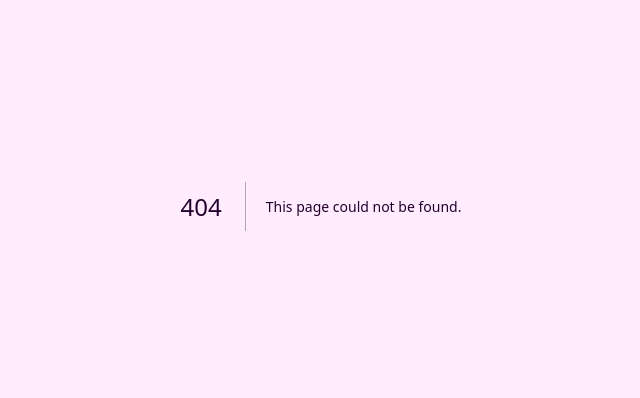
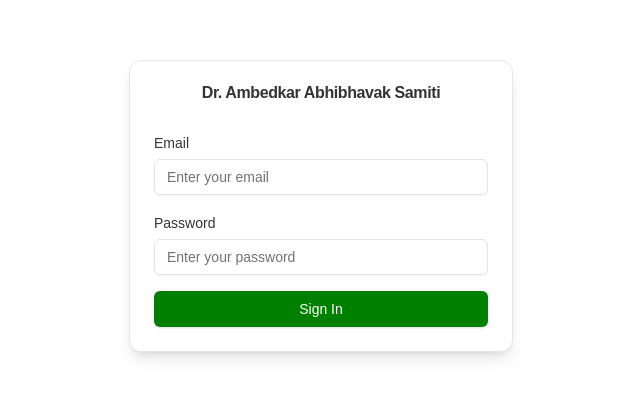
Before and after one commit to sonelAshutosh/drAmbedkarAbhibhavakSamiti, a Next.js app: page /login in a window 1280 px wide. Before the commit this address had no page. Shown: the part 194-592 px from the top of the page, without its empty margins (319-959 px from the left). Built offline with nearby package versions, Linux system fonts and the light colour scheme.

Commit message:
Added the login page design and dbConnection file

```diff
--- a/package.json
+++ b/package.json
@@ -9,10 +9,12 @@
     "lint": "next lint"
   },
   "dependencies": {
+    "@radix-ui/react-label": "^2.1.2",
     "@radix-ui/react-slot": "^1.1.2",
     "class-variance-authority": "^0.7.1",
     "clsx": "^2.1.1",
     "lucide-react": "^0.475.0",
+    "mongodb": "^6.13.0",
     "next": "15.1.7",
     "react": "^19.0.0",
     "react-dom": "^19.0.0",
--- a/src/app/layout.js
+++ b/src/app/layout.js
@@ -9,7 +9,7 @@
   return (
     <html lang="en">
       <body
-        className={`antialiased bg-primary-base text-secondary-dark dark:bg-secondary-dark dark:text-primary-base`}
+        className={`antialiased bg-primary-base text-primary-dark dark:bg-primary-dark  dark:text-primary-base`}
       >
         {children}
       </body>
--- /dev/null
+++ b/src/app/login/page.js
@@ -0,0 +1,78 @@
+'use client'
+
+import { Card, CardContent, CardHeader, CardTitle } from '@/components/ui/card'
+import { Input } from '@/components/ui/input'
+import { Label } from '@/components/ui/label'
+import { Button } from '@/components/ui/button'
+import { useState } from 'react'
+
+export default function LoginPage() {
+  const [email, setEmail] = useState('')
+  const [password, setPassword] = useState('')
+
+  const handleSubmit = (e) => {
+    e.preventDefault()
+    console.log('Logging in with:', { email, password })
+  }
+
+  return (
+    <div className="flex min-h-screen items-center justify-center bg-primary-base dark:bg-primary-dark px-4 sm:px-6 lg:px-8">
+      <Card className="w-full max-w-sm border border-gray-200 shadow-lg dark:border-gray-700">
+        <CardHeader className="flex flex-col items-center">
+          {/* // TODO Add Logo Image */}
+          {/* <img src="/logo-placeholder.png" alt="Organization Logo" className="h-16 w-16 mb-2" /> */}
+          <CardTitle className="text-center text-primary-dark dark:text-primary-base">
+            Dr. Ambedkar Abhibhavak Samiti
+          </CardTitle>
+          <p className="text-sm text-gray-500 dark:text-gray-400">
+            {/* Empowering Education */}
+          </p>
+        </CardHeader>
+        <CardContent>
+          <form onSubmit={handleSubmit} className="space-y-4">
+            <div>
+              <Label
+                htmlFor="email"
+                className="text-primary-dark dark:text-primary-base"
+              >
+                Email
+              </Label>
+              <Input
+                id="email"
+                type="email"
+                placeholder="Enter your email"
+                value={email}
+                onChange={(e) => setEmail(e.target.value)}
+                className="mt-1 w-full"
+                required
+              />
+            </div>
+            <div>
+              <Label
+                htmlFor="password"
+                className="text-primary-dark dark:text-primary-base"
+              >
+                Password
+              </Label>
+              <Input
+                id="password"
+                type="password"
+                placeholder="Enter your password"
+                value={password}
+                onChange={(e) => setPassword(e.target.value)}
+                className="mt-1 w-full"
+                required
+              />
+            </div>
+            <Button
+              type="submit"
+              className="w-full bg-accent-base text-primary-base dark:text-primary-dark hover:bg-green-700"
+            >
+              Sign In
+            </Button>
+          </form>
+        </CardContent>
+      </Card>
+    </div>
+  )
+}
--- /dev/null
+++ b/src/components/ui/card.jsx
@@ -0,0 +1,53 @@
+import * as React from "react"
+
+import { cn } from "@/lib/utils"
+
+const Card = React.forwardRef(({ className, ...props }, ref) => (
+  <div
+    ref={ref}
+    className={cn(
+      "rounded-xl border border-zinc-200 bg-white text-zinc-950 shadow dark:border-zinc-800 dark:bg-zinc-950 dark:text-zinc-50",
+      className
+    )}
+    {...props} />
+))
+Card.displayName = "Card"
+
+const CardHeader = React.forwardRef(({ className, ...props }, ref) => (
+  <div
+    ref={ref}
+    className={cn("flex flex-col space-y-1.5 p-6", className)}
+    {...props} />
+))
+CardHeader.displayName = "CardHeader"
+
+const CardTitle = React.forwardRef(({ className, ...props }, ref) => (
+  <div
+    ref={ref}
+    className={cn("font-semibold leading-none tracking-tight", className)}
+    {...props} />
+))
+CardTitle.displayName = "CardTitle"
+
+const CardDescription = React.forwardRef(({ className, ...props }, ref) => (
+  <div
+    ref={ref}
+    className={cn("text-sm text-zinc-500 dark:text-zinc-400", className)}
+    {...props} />
+))
+CardDescription.displayName = "CardDescription"
+
+const CardContent = React.forwardRef(({ className, ...props }, ref) => (
+  <div ref={ref} className={cn("p-6 pt-0", className)} {...props} />
+))
+CardContent.displayName = "CardContent"
+
+const CardFooter = React.forwardRef(({ className, ...props }, ref) => (
+  <div
+    ref={ref}
+    className={cn("flex items-center p-6 pt-0", className)}
+    {...props} />
+))
+CardFooter.displayName = "CardFooter"
+
+export { Card, CardHeader, CardFooter, CardTitle, CardDescription, CardContent }
--- /dev/null
+++ b/src/components/ui/input.jsx
@@ -0,0 +1,19 @@
+import * as React from "react"
+
+import { cn } from "@/lib/utils"
+
+const Input = React.forwardRef(({ className, type, ...props }, ref) => {
+  return (
+    (<input
+      type={type}
+      className={cn(
+        "flex h-9 w-full rounded-md border border-zinc-200 bg-transparent px-3 py-1 text-base shadow-sm transition-colors file:border-0 file:bg-transparent file:text-sm file:font-medium file:text-zinc-950 placeholder:text-zinc-500 focus-visible:outline-none focus-visible:ring-1 focus-visible:ring-zinc-950 disabled:cursor-not-allowed disabled:opacity-50 md:text-sm dark:border-zinc-800 dark:file:text-zinc-50 dark:placeholder:text-zinc-400 dark:focus-visible:ring-zinc-300",
+        className
+      )}
+      ref={ref}
+      {...props} />)
+  );
+})
+Input.displayName = "Input"
+
+export { Input }
--- /dev/null
+++ b/src/components/ui/label.jsx
@@ -0,0 +1,18 @@
+"use client"
+
+import * as React from "react"
+import * as LabelPrimitive from "@radix-ui/react-label"
+import { cva } from "class-variance-authority";
+
+import { cn } from "@/lib/utils"
+
+const labelVariants = cva(
+  "text-sm font-medium leading-none peer-disabled:cursor-not-allowed peer-disabled:opacity-70"
+)
+
+const Label = React.forwardRef(({ className, ...props }, ref) => (
+  <LabelPrimitive.Root ref={ref} className={cn(labelVariants(), className)} {...props} />
+))
+Label.displayName = LabelPrimitive.Root.displayName
+
+export { Label }
--- a/tailwind.config.mjs
+++ b/tailwind.config.mjs
@@ -8,18 +8,17 @@
   ],
   theme: {
     extend: {
-      // TODO: Add custom colors
       colors: {
         primary: {
-          base: '#ffedff',
-          dark: '#6c0089',
+          base: '#ffffff',
+          dark: '#333333',
         },
         secondary: {
-          base: '#b200e3',
-          dark: '#24002e',
+          base: '#7ec8e3',
+          dark: '#002b5b',
         },
         accent: {
-          base: '#91e600',
+          base: '#008000',
         },
       },
       borderRadius: {
```
Also changed, not shown: src/lib/dbConnect.js (added, +28 -0 lines), 1 other file (tests, documents, lock files or other folders).
